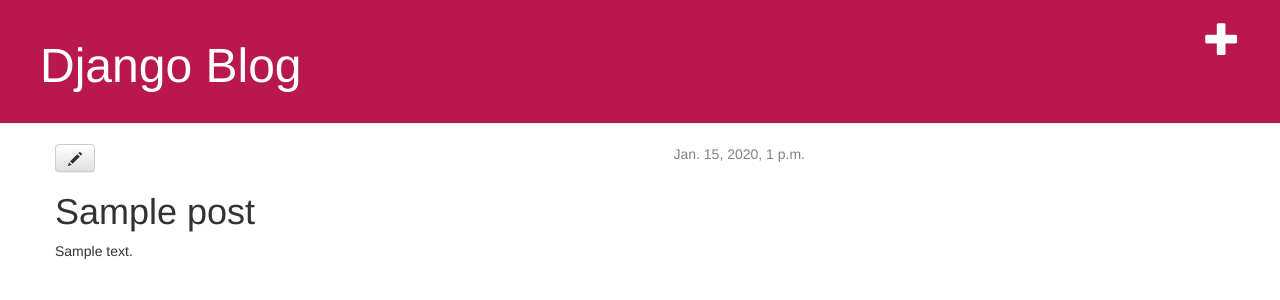
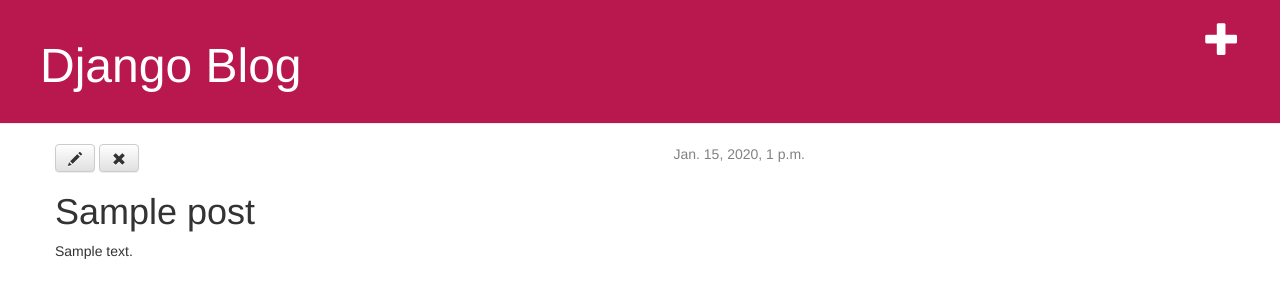
Before and after one commit to mcproger/django_blog, a Django app: page /post/1/ in a window 1280 px wide. Shown: the top 300 px of the page. Run offline with Django 3.2, Linux system fonts and the light colour scheme; tables that the repository leaves empty hold one stand-in row (values such as "Sample post"); some libraries are stand-ins or nearby versions.

Commit message:
Add remove button

```diff
--- a/blog/templates/blog/post_detail.html
+++ b/blog/templates/blog/post_detail.html
@@ -10,7 +10,7 @@
 		<a class="btn btn-default" href="{% url 'post_publish' pk=post.pk %}">Publish</a>
 	{% endif %}
 	<a class="btn btn-default" href="{% url 'post_edit' pk=post.pk %}"><span class="glyphicon glyphicon-pencil"></span></a>
-	<h1>{{ post.title }}</h1>
-            <p>{{ post.text|linebreaksbr }}</p>
+	<a class="btn btn-default" href="{% url 'post_remove' pk=post.pk %}"><span class="glyphicon glyphicon-remove"></span></a> <h1>{{ post.title }}</h1>
+        <p>{{ post.text|linebreaksbr }}</p>
 </div>
     {% endblock %}
```
